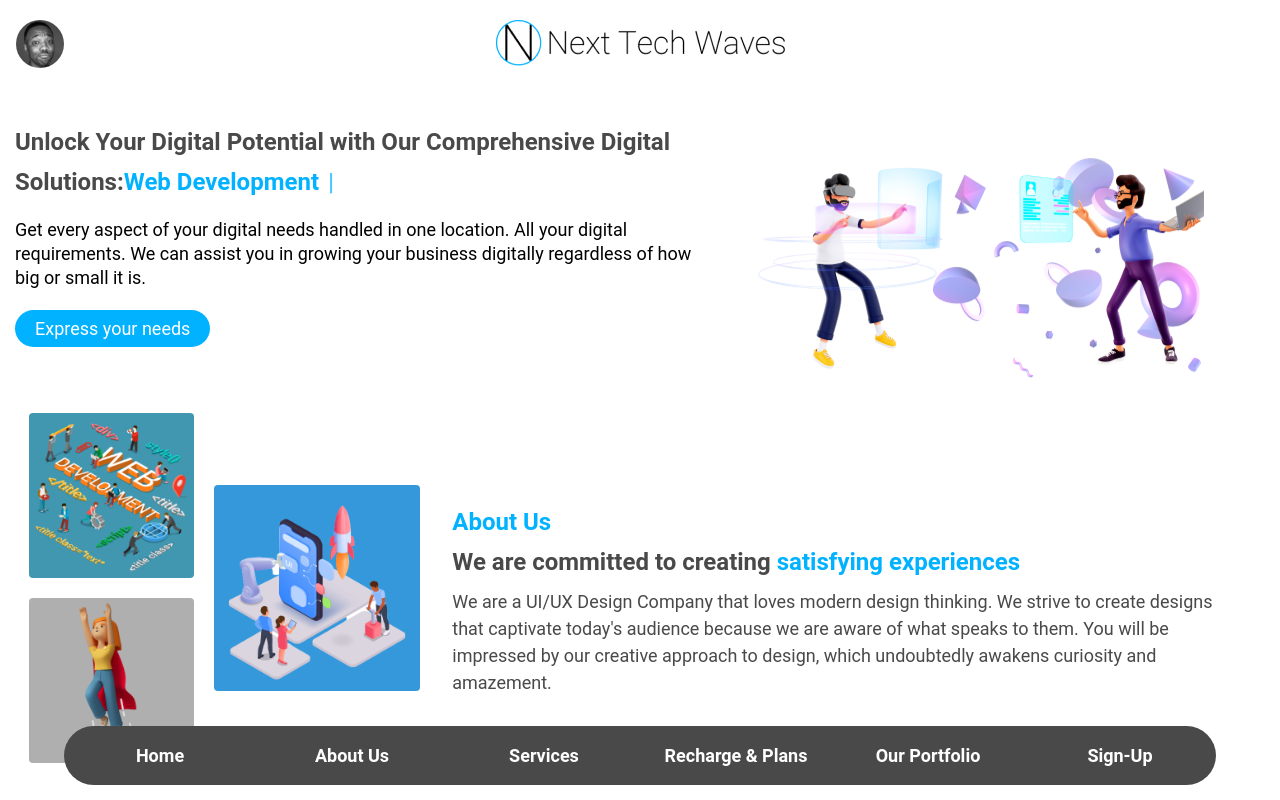
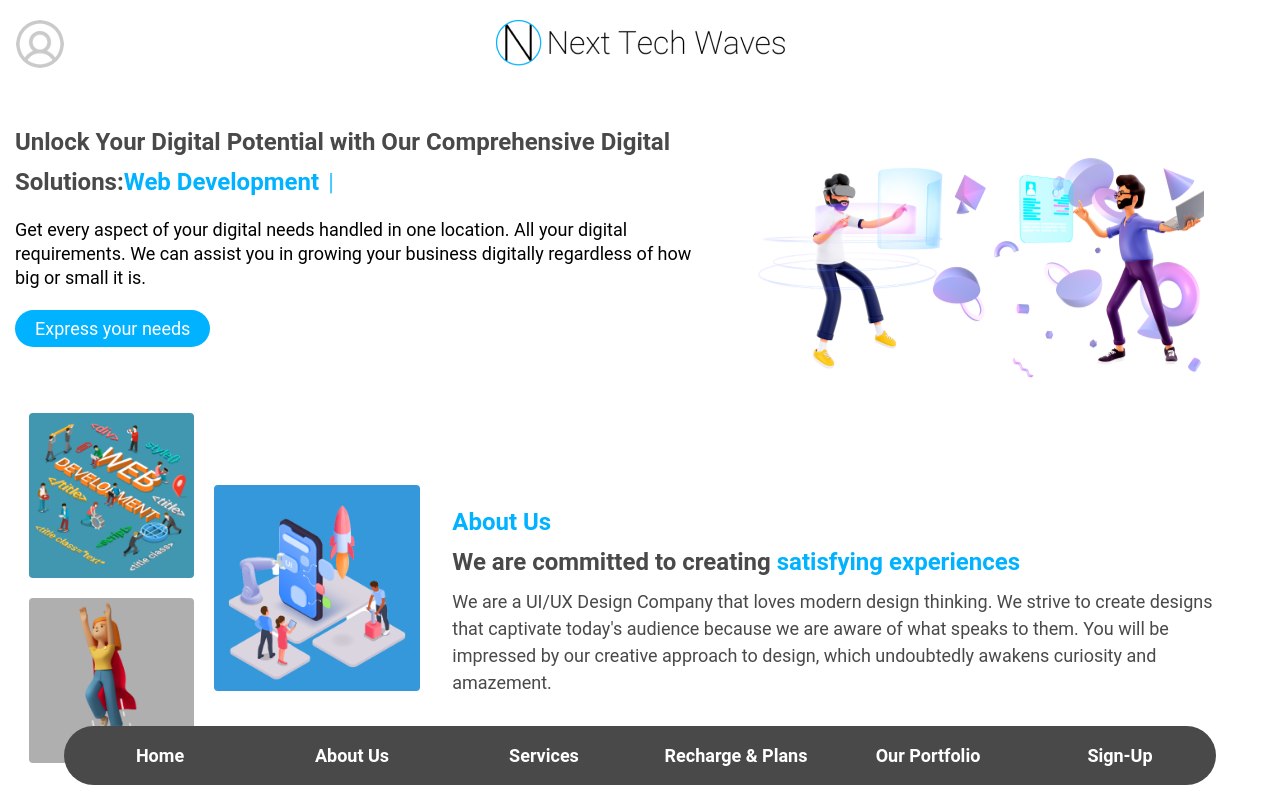
Before and after one commit to krishanumishra778/NTW, a React (Vite) app in the folder client/: page / in a window 1280 px wide. Shown: the top 800 px of the page. Built offline with nearby package versions, Linux system fonts and the light colour scheme; no server answers.

Commit message:
update some componenets

```diff
--- a/client/src/App.jsx
+++ b/client/src/App.jsx
@@ -32,6 +32,7 @@ import { Mainabout } from "./Components/layout/Mainabout/Mainabout";
 import { Mainservice } from "./Components/layout/Mainservice.jsx/Mainservice";
 import { Mainplans } from "./Components/layout/Mainplans/Mainplans";
 import { Ourportfolio } from "./Components/layout/Ourportfolio/Ourportfolio";
+import Contact from "./Components/pages/Contact";
 
 export default function App() {
   const { isAuthenticated, user } = useSelector((state) => state.user);
@@ -77,6 +78,7 @@ export default function App() {
           <Route
             path='/forgot-password'
             element={<Forgot_password />}></Route>
+            <Route path="/contact" element={<Contact/>}></Route>
         </Routes>
 
       </Router>
--- a/client/src/Components/layout/Head_nav.jsx
+++ b/client/src/Components/layout/Head_nav.jsx
@@ -131,7 +131,7 @@ export const Head_nav = () => {
                 <Link to='/' onClick={toggleMobileMenu}> Home</Link>
               </li>
               <li>
-                <Link to='/about-us' onClick={toggleMobileMenu}> About Us</Link>
+                <Link to='/about' onClick={toggleMobileMenu}> About Us</Link>
               </li>
               <li>
                 <Link to='/services' onClick={toggleMobileMenu}> Services</Link>
--- a/client/src/Components/pages/Contact.jsx
+++ b/client/src/Components/pages/Contact.jsx
@@ -29,21 +29,21 @@ const Contact = () => {
               <div className="grid xs:grid-cols-1 sm:grid-cols-2 gap-4  s">
                 <div className>
                   <label className="block m:text-mp xs:text-tp md:text-p text-[#000] font-[600]" htmlFor="nm">Name</label>
-                  <input type="text" id="nm" onChange={(e)=>{setinputdata({...inputdata,name:e.target.value})}} className="  w-full border-[#AEAEAE] rounded-full border focus:border-[#00B2FF] outline-none px-2 py-1" />
+                  <input type="text" id="nm" required onChange={(e)=>{setinputdata({...inputdata,name:e.target.value})}} className="  w-full border-[#AEAEAE] rounded-full border focus:border-[#00B2FF] outline-none px-2 py-1" />
                 </div>
                 <div className>
                   <label className="block m:text-mp xs:text-tp md:text-p text-[#000] font-[600]" htmlFor="cn">Contact
                     No.</label>
-                  <input type="number" id="cn" onChange={(e)=>{setinputdata({...inputdata,contactnumber:e.target.value})}} className="w-full  border-[#AEAEAE] rounded-full border focus:border-[#00B2FF] outline-none px-2 py-1" />
+                  <input type="number" id="cn" required onChange={(e)=>{setinputdata({...inputdata,contactnumber:e.target.value})}} className="w-full  border-[#AEAEAE] rounded-full border focus:border-[#00B2FF] outline-none px-2 py-1" />
                 </div>
                 <div className>
                   <label className="block m:text-mp xs:text-tp md:text-p text-[#000] font-[600]" htmlFor="eid">E-mail</label>
-                  <input type="email" id="eid" onChange={(e)=>{setinputdata({...inputdata,email:e.target.value})}} className="w-full  border-[#AEAEAE] rounded-full border focus:border-[#00B2FF] outline-none px-2 py-1" />
+                  <input type="email" id="eid" required onChange={(e)=>{setinputdata({...inputdata,email:e.target.value})}} className="w-full  border-[#AEAEAE] rounded-full border focus:border-[#00B2FF] outline-none px-2 py-1" />
                 </div>
                 <div className>
                   <label className="block m:text-mp xs:text-tp md:text-p text-[#000] font-[600]" htmlFor="help">How we
                     can help you</label>
-                  <input type="text" id="help" onChange={(e)=>{setinputdata({...inputdata,message:e.target.value})}} className="w-full  border-[#AEAEAE] rounded-full border focus:border-[#00B2FF] outline-none px-2 py-1" />
+                  <input type="text" id="help" required onChange={(e)=>{setinputdata({...inputdata,message:e.target.value})}} className="w-full  border-[#AEAEAE] rounded-full border focus:border-[#00B2FF] outline-none px-2 py-1" />
                 </div>
               </div>
               <div className="text-center my-5 ">
--- a/client/src/Components/pages/Header.jsx
+++ b/client/src/Components/pages/Header.jsx
@@ -2,11 +2,12 @@ import { useTypewriter, Cursor } from 'react-simple-typewriter';
 import { useState, useEffect } from 'react';
 import { Link } from 'react-router-dom';
 import { LOGOUT_SUCCESS } from '../../constants/userConstants';
-
+ import {useSelector} from "react-redux"
 
 
 
 const Header = () => {
+  const {isAuthenticated , user} = useSelector ((state) =>state.user);
   const [text] = useTypewriter({
     words: ["UI/UX Design and Development", "Web Development", "No Code Web Development", "Web Design"],
     loop: {},
@@ -50,8 +51,9 @@ const Header = () => {
                   onMouseEnter={handleMouseEnter}
                 >
                   <img
-                    src="./images/user.png"
-                    alt='User Profile'
+                        src={isAuthenticated ?  "./images/user.png": "./images/userp.png" }                       alt=''
+
+                    // alt='User Profile'
                     className='h-full w-full object-cover rounded-full'
                   />
                 </div>
```
